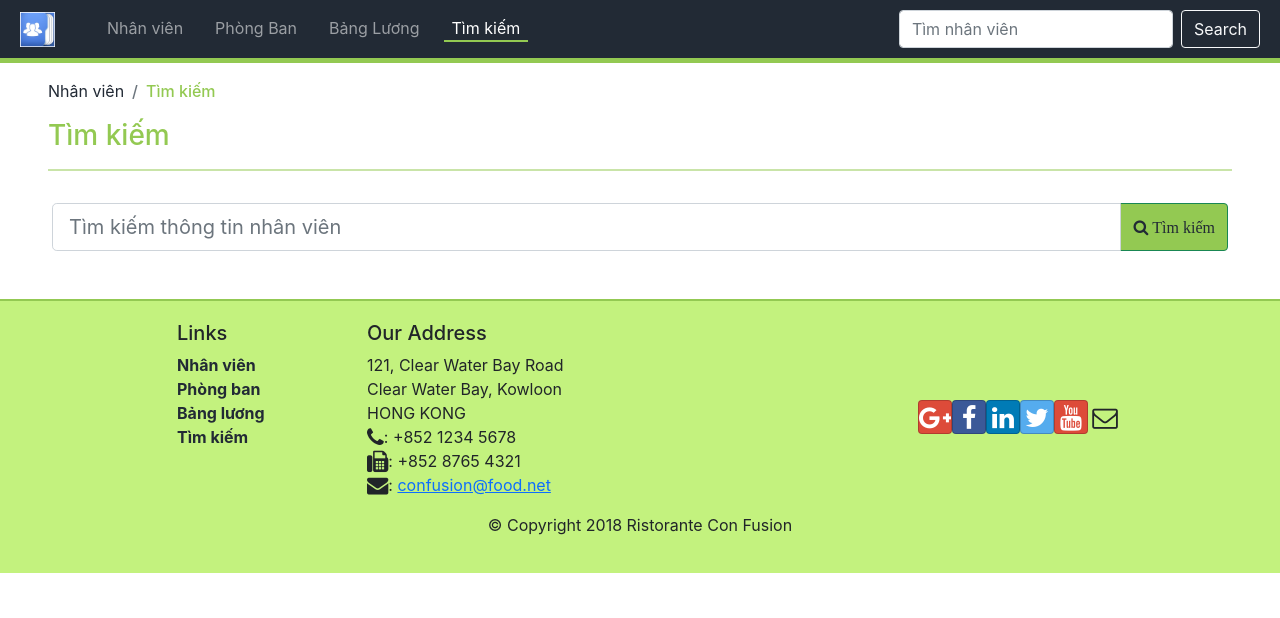
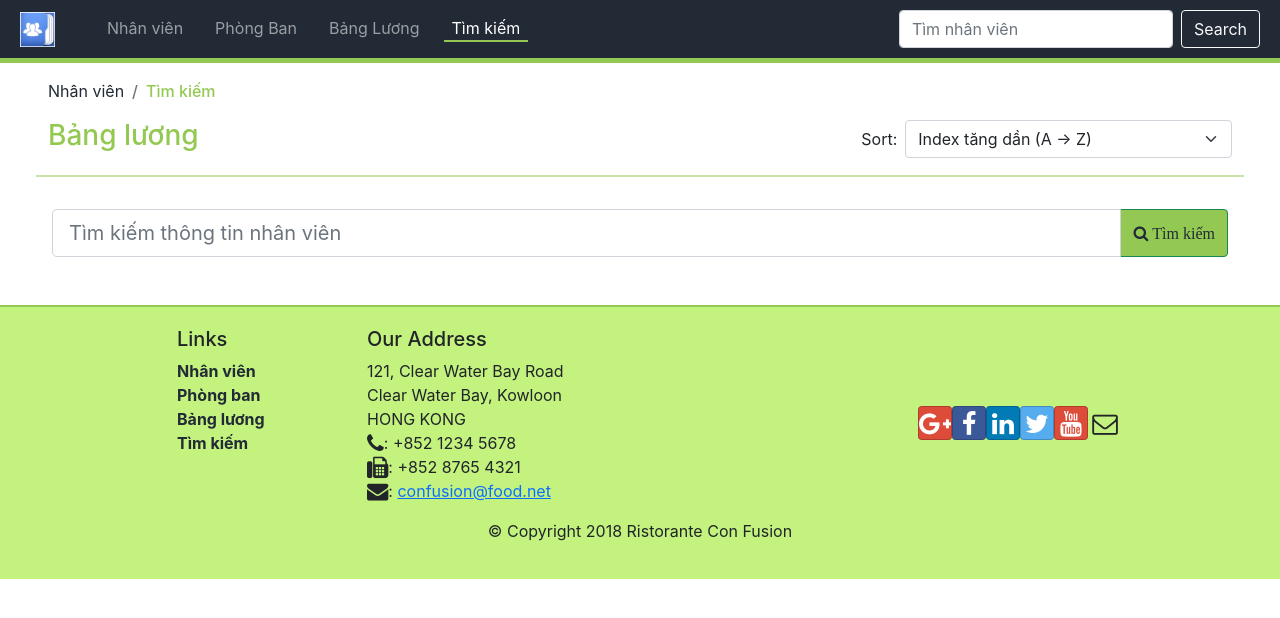
Before and after one commit to victhangnguyen/RJS101x_ASM_thangncfx16840, a React (Create React App) app: page /search in a window 1280 px wide. Shown: the top 618 px of the page. Built offline with nearby package versions, Linux system fonts and the light colour scheme.

Commit message:
updating Setting UI and Setting Function for Comp Search

```diff
--- a/src/components/SearchComponent.js
+++ b/src/components/SearchComponent.js
@@ -6,10 +6,13 @@ import {
   CardTitle,
   Breadcrumb,
   BreadcrumbItem,
+  FormGroup,
+  Input,
+  Label,
 } from 'reactstrap';
 import { useNavigateSearch } from '../hooks';
 import { Link, useSearchParams } from 'react-router-dom';
-import 'font-awesome/css/font-awesome.min.css';
+import { sortBy } from '../utils';
 
 //! Presentational Function Component
 function RenderStaff({ staff }) {
@@ -42,11 +45,15 @@ function RenderStaff({ staff }) {
 //! container component
 function Search(props) {
   //! init Values
-  const initInputValues = {
+  const initialInputValues = {
     search: '',
   };
-  const [inputValues, setInputValues] = React.useState(initInputValues);
-  const [staffList, setStaffList] = React.useState([]);
+  const initialSetting = {
+    sort: 'id-ascending',
+  };
+  const [setting, setSeting] = React.useState(initialSetting);
+  const [inputValues, setInputValues] = React.useState(initialInputValues);
+  // const [staffList, setStaffList] = React.useState([]);
   const [searchParams, setSearchParams] = useSearchParams();
   // console.log('searchParams: ', searchParams.get('keywords')); //! __DEBUG __params
   const keyword = searchParams.get('keyword')?.toLowerCase().replace(/ +/g, '');
@@ -54,20 +61,15 @@ function Search(props) {
 
   const navigateSearch = useNavigateSearch();
 
-  React.useEffect(() => {
-    const staffArr = []; //! init new Array when componentDidUpdate
+  //! Re-render context
+  const staffList = sortBy(
+    props.staffs.filter((staff) => {
+      const name = staff.name.toLowerCase().replace(/ +/g, '');
+      return String(staff.id) === keyword || name.indexOf(keyword) !== -1;
+    }),
+    setting.sort
+  ).map((staff) => <RenderStaff key={staff.id} staff={staff} />);
 
-    props.staffs.forEach((staff) => {
-      const name = staff.name.toLowerCase().replace(/ +/g, '');
-      if (String(staff.id) === keyword || name.indexOf(keyword) !== -1) {
-        staffArr.push(staff);
-      }
-    });
-    //! Re-render
-    setStaffList(staffArr);
-  }, [keyword]);
-
-  //! onSearchChange
   const handleChange = function (e) {
     setInputValues({
       ...inputValues,
@@ -84,17 +86,48 @@ function Search(props) {
     });
   };
 
+  const handleSortChange = function (e) {
+    setSeting({
+      sort: e.target.value,
+    });
+  };
+
   return (
     <div className="container-fuild my-2 my-md-3 mx-3 mx-md-5">
+      <div className="bread-crumb">
         <Breadcrumb>
           <BreadcrumbItem>
             <Link to="/staffs">Nhân viên</Link>
           </BreadcrumbItem>
           <BreadcrumbItem active>Tìm kiếm</BreadcrumbItem>
         </Breadcrumb>
+      </div>
       <div className="hm-title">
-        <h3>Tìm kiếm</h3>
+        <div className="row">
+          <div className="col-6 col-md-8">
+            <h3>Bảng lương</h3>
+          </div>
+          <div className="col-6 col-md-4">
+            <FormGroup className="d-flex justify-content-center align-items-center">
+              <Label className="m-2" for="exampleSelect">
+                Sort:
+              </Label>
+              <Input
+                value={setting.sort}
+                id="exampleSelect"
+                name="select"
+                type="select"
+                onChange={(e) => handleSortChange(e)}
+              >
+                <option value="id-ascending">Index tăng dần (A → Z)</option>
+                <option value="id-descending">Index giảm dần (Z → A)</option>
+                <option value="name-ascending">Tên tăng dần (A → Z)</option>
+                <option value="name-descending">Tên giảm dần (Z → A)</option>
+              </Input>
+            </FormGroup>
+          </div>
           <hr />
+        </div>
       </div>
       <div className="row">
         <form className="p-3" onSubmit={(e) => handleSearchSubmit(e)}>
@@ -114,9 +147,10 @@ function Search(props) {
         </form>
       </div>
       <div className="row">
-        {staffList?.map((staff) => (
+        {/* {staffList?.map((staff) => (
           <RenderStaff key={staff.id} staff={staff} />
-        ))}
+        ))} */}
+        {staffList}
       </div>
     </div>
   );
--- a/src/index.js
+++ b/src/index.js
@@ -2,6 +2,8 @@ import React from 'react';
 import ReactDOM from 'react-dom/client';
 import 'bootstrap/dist/css/bootstrap.min.css';
 import 'bootstrap-social/bootstrap-social.css';
+import 'font-awesome/css/font-awesome.min.css';
+
 import './index.css';
 import App from './App';
 import reportWebVitals from './reportWebVitals';
```
Lines whose indentation alone changed are shown as unchanged.
